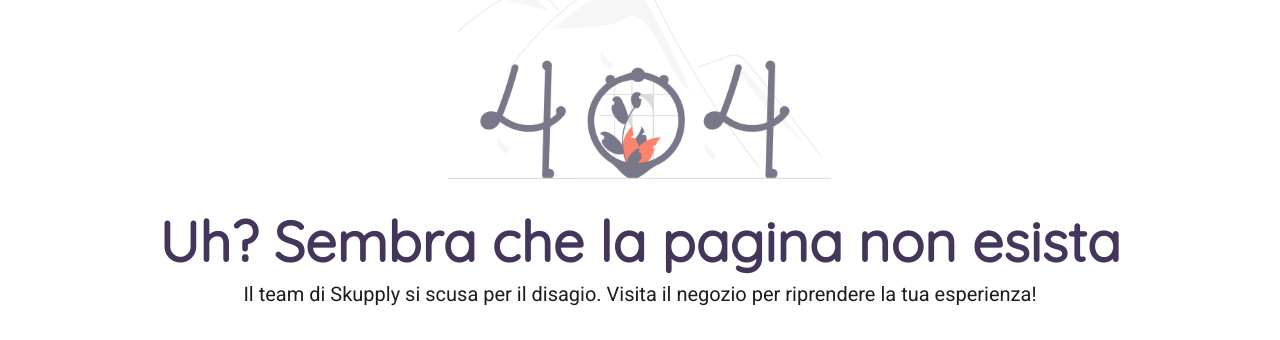
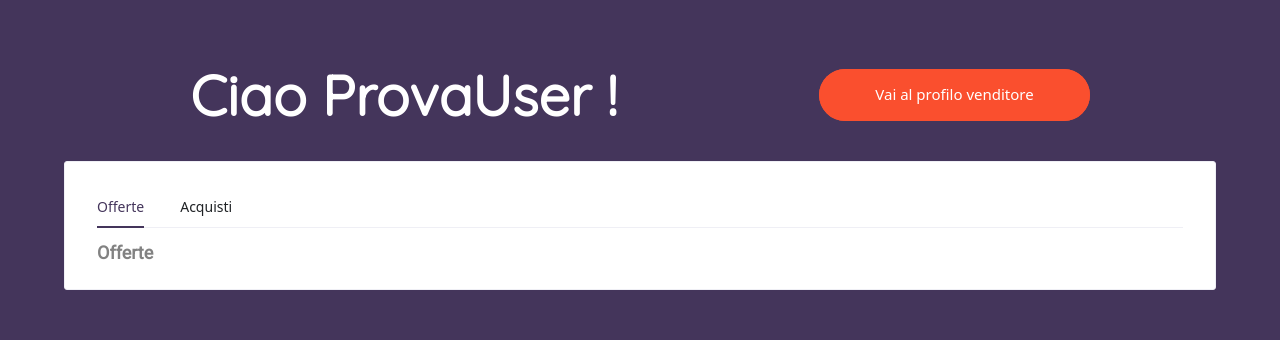
Before and after one commit to skupply/frontend, a Vue app: page /profile in a window 1280 px wide. Shown: the part 255-595 px from the top of the page. Built offline with nearby package versions, Linux system fonts and the light colour scheme.

Commit message:
gestione articoli carrello da db

```diff
--- a/package.json
+++ b/package.json
@@ -17,6 +17,8 @@
     "@vicons/ionicons5": "^0.12.0",
     "@vicons/utils": "^0.1.4",
     "@vitejs/plugin-vue": "^3.1.2",
+    "@vueuse/core": "^9.5.0",
+    "axios": "^1.1.3",
     "naive-ui": "^2.33.5",
     "unplugin-auto-import": "^0.11.3",
     "unplugin-vue-components": "^0.22.9",
--- a/src/App.vue
+++ b/src/App.vue
@@ -1,5 +1,5 @@
 <script>
-  import { RouterView} from 'vue-router'
+  import { RouterView } from 'vue-router'
 
   import Footer from './components/Footer.vue'
   import NavBar from './components/NavBar.vue'
@@ -101,6 +101,15 @@ body::-webkit-scrollbar {
   color: #FEFEFE;
 }
 
+.t-h5{
+  font-family: 'Quicksand';
+  font-style: normal;
+  font-weight: 700;
+  font-size: 24px;
+  line-height: 26px;
+  color: #44355B;
+}
+
 .t-normal-bold{
   font-family: 'Roboto';
   font-style: normal;
@@ -118,6 +127,15 @@ body::-webkit-scrollbar {
   line-height: 25px;
   text-align: center;
   color: #FEFEFE;
+}
+
+.t-medium-bold{
+  font-family: 'Roboto';
+  font-style: normal;
+  font-weight: 700;
+  font-size: 18px;
+  line-height: 25px;
+  color: #828282;
 }
 
 .t-small-bold{
--- /dev/null
+++ b/src/components/ProfileAccount.vue
@@ -0,0 +1,27 @@
+<script>
+</script>
+
+<template>
+ <n-tab-pane name="Account" tab="Account">
+    <n-grid :cols="3" :rows="5" :y-gap="30">
+        <n-grid-item>
+            <span class="t-h5">Info personali</span>
+        </n-grid-item>
+
+        <n-grid-item>
+            <span class="t-h5">Info d'accesso</span>
+        </n-grid-item>
+
+        <n-grid-item>
+            <span class="t-h5">Info spedizione</span>
+        </n-grid-item>
+
+        <n-grid-item>
+            <n-input round placeholder="Medium" />
+        </n-grid-item>
+    </n-grid>
+</n-tab-pane>
+</template>
+
+<style scoped>
+</style>
--- a/src/router/index.js
+++ b/src/router/index.js
@@ -5,6 +5,8 @@ import NotFound from '../views/404.vue'
 import ServerError from '../views/500.vue'
 import Login from '../views/Login.vue'
 import Signup from '../views/Signup.vue'
+import Profile from '../views/Profile.vue'
+import Cart from '../views/Cart.vue'
 
 const router = createRouter({
     history: createWebHistory(import.meta.env.BASE_URL),
@@ -24,6 +26,16 @@ const router = createRouter({
             component: Signup
         },
         {
+            path: '/profile',
+            name: 'profile',
+            component: Profile
+        },
+        {
+            path: '/cart',
+            name: 'cart',
+            component: Cart
+        },
+        {
           path: '/:pathMatch([5].*)*',
           name: '500',
           component: ServerError
--- a/src/stores/user.js
+++ b/src/stores/user.js
@@ -1,10 +1,18 @@
 import { defineStore } from 'pinia';
+import { useStorage } from '@vueuse/core'
 
 export const useUserStore = defineStore('user', {
   state: () => {
-    return { token: null };
+    return {
+      token: useStorage('token', null),
+      email: useStorage('email', null)
+    };
   },
   actions: {
-    setToken(token) { this.token = token; }
+    setToken(token) { this.token = token; },
+    setEmail(email) { this.email = email; }
   },
+  persist: {
+    enabled: true
+  }
 });
--- /dev/null
+++ b/src/views/Cart.vue
@@ -0,0 +1,53 @@
+<script>
+import { useEndpointStore } from '../stores/endpoint'
+import { useUserStore } from '../stores/user'
+
+let user;
+let endpoint;
+let articoli = ref([]);//gli articoli presenti nel carrello
+
+async function CartItems() {
+    user = useUserStore()
+    endpoint = useEndpointStore()
+    const requestOptions = {
+    method: 'POST',
+    headers: {
+        'Content-Type': 'application/json',
+        'Access-Control-Allow-Origin': '*',
+        'Accept': 'application/json' },
+    body: JSON.stringify({
+        email: user.email
+    })
+    };
+
+    const result = await fetch(`${endpoint.endpoint}/cart/`, requestOptions)
+    .then(response => response.json())
+    .then((cart) => {
+        articoli = JSON.stringify(cart);
+        document.getElementById("cart").innerHTML = articoli;
+        return {items: JSON.stringify(cart)};
+    });
+
+    return result;
+}
+
+export default{
+    methods:{
+        handleCartItems(){
+            CartItems();
+        }
+    },
+    beforeMount(){
+        this.handleCartItems();
+    }
+}
+
+</script>
+
+<template>
+Articoli carrello: <br/>
+<span id="cart"></span>
+</template>
+
+<style scoped>
+</style>
--- a/src/views/Home.vue
+++ b/src/views/Home.vue
@@ -29,7 +29,7 @@
       </n-space>
 
       <!--cards-->
-      <n-grid :cols="5" :rows="3" :y-gap="30">
+      <n-grid :cols="5" :y-gap="30">
         <!--card1-->
         <n-grid-item :offset="1" style="width:60vw;" span="4">
           <n-card>
--- a/src/views/Login.vue
+++ b/src/views/Login.vue
@@ -72,6 +72,7 @@
 
               if (ok) {
                 user.setToken(result.token);
+                user.setEmail(data.email);
                 message.success('Campi validi');
                 router.push('/');
               }
--- /dev/null
+++ b/src/views/Profile.vue
@@ -0,0 +1,95 @@
+<script>
+
+import Account from '../components/ProfileAccount.vue'
+
+export default{
+    setup () {
+        return {
+            userName: "ProvaUser",//da prendere il valore dalla sessione
+        }
+    },
+    data(){
+        return {
+            theme:{
+                Button: {
+                    paddingRoundLarge: "26px 56px"
+                }
+            },
+            buttonText: "venditore",
+            visualizzaPrivato: true,
+        }
+    },
+    methods: {
+        changeVisualizzaPrivato(){
+            this.visualizzaPrivato = !this.visualizzaPrivato;
+            this.visualizzaPrivato ? this.buttonText = "venditore" : this.buttonText = "privato";
+        }
+    }
+
+}
+
+</script>
+
+<template>
+<n-config-provider :theme-overrides="theme">
+    <n-space vertical style="background-color: #44355B; height: calc(100vh - 64px)" justify="center">
+
+        <n-space justify="space-evenly" align="center" style="padding-bottom: 27px;">
+            <span class="t-h1" style="color: white">Ciao {{userName}} !</span>
+            <n-button round size="large" type="info" @click="changeVisualizzaPrivato">Vai al profilo {{buttonText}}</n-button>
+        </n-space>
+
+        <n-space justify="center" align="center">
+
+            <n-card size="large" style="width:90vw">
+
+                <!--visualizza opzioni pagina privata-->
+                <div v-if="visualizzaPrivato">
+                    <n-tabs type="line" animated>
+                        <n-tab-pane name="Offerte" tab="Offerte">
+                            <span class="t-medium-bold">Offerte</span>
+                        </n-tab-pane>
+
+                        <n-tab-pane name="Acquisti" tab="Acquisti">
+                            <span class="t-medium-bold">Acquisti</span>
+                        </n-tab-pane>
+
+                        <Account></Account>
+                    </n-tabs>
+                </div>
+
+                <!--visualizza opzioni pagina privata venditore-->
+                <div v-else>
+                    <n-tabs type="line" animated>
+                        <n-tab-pane name="Annunci" tab="Annunci">
+                            <span class="t-medium-bold">Annunci</span>
+                        </n-tab-pane>
+
+                        <n-tab-pane name="Proposte" tab="Proposte">
+                            <span class="t-medium-bold">Proposte</span>
+                        </n-tab-pane>
+
+                        <n-tab-pane name="Ordini" tab="Ordini">
+                            <span class="t-medium-bold">Ordini</span>
+                        </n-tab-pane>
+
+                        <n-tab-pane name="Pagamenti" tab="Pagamenti">
+                            <span class="t-medium-bold">Pagamenti</span>
+                        </n-tab-pane>
+
+                        <n-tab-pane name="Bozze" tab="Bozze">
+                            <span class="t-medium-bold">Bozze</span>
+                        </n-tab-pane>
+                    </n-tabs>
+                </div>
+
+            </n-card>
+        </n-space>
+
+    </n-space>
+</n-config-provider>
+
+</template>
+
+<style scoped>
+</style>
```
Also changed, not shown: 1 other file (tests, documents, lock files or other folders).
